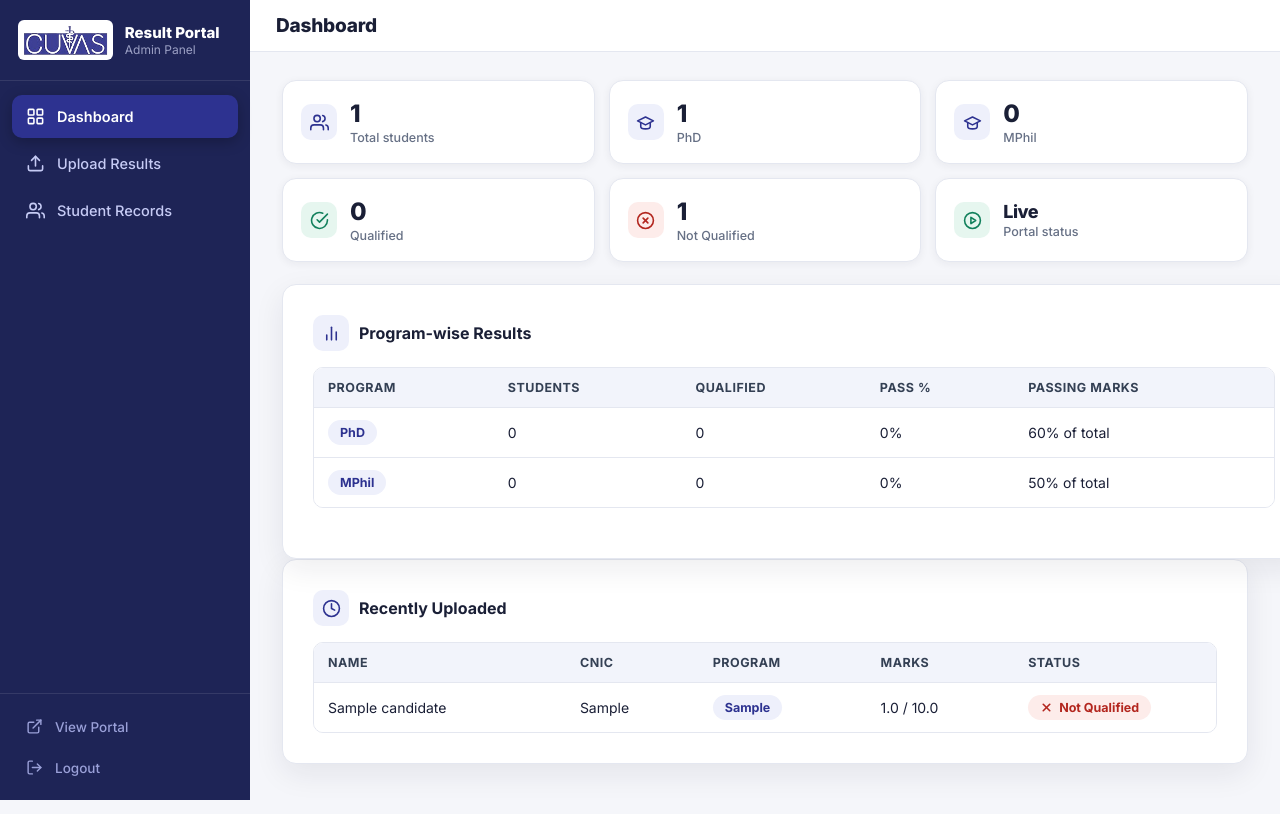
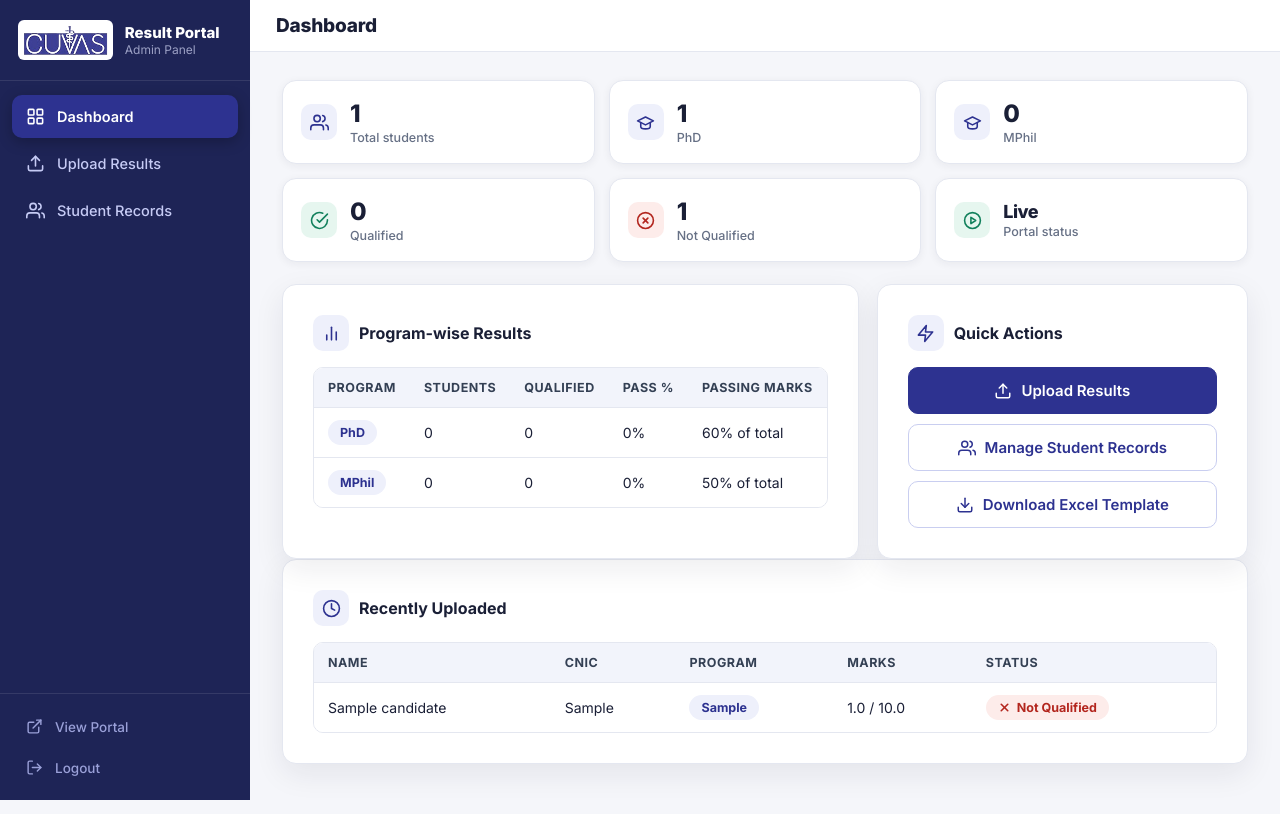
Before and after one commit to uzairareeb/cuvas-result-portal, a Flask app: page /admin/dashboard in a window 1280 px wide; the page is wider, and only the part inside the window is pictured. Run offline with Flask 3, Linux system fonts and the light colour scheme; the visitor is signed in with stand-in values (Sample User, id 1); data comes from the database, SQL or seed files in the repository; tables that the repository leaves empty hold one stand-in row (values such as "Sample post"); some libraries are stand-ins or nearby versions.

Commit message:
Fix result card table width (scope min-width to records table only)

```diff
--- a/static/css/style.css
+++ b/static/css/style.css
@@ -139,7 +139,8 @@ label.f-label { display: block; font-size: 13.5px; font-weight: 600; margin-bott
 
 /* ---------- admin: table ---------- */
 .table-wrap { overflow-x: auto; border: 1px solid var(--line); border-radius: 10px; max-height: 70vh; overflow-y: auto; }
-table { width: 100%; border-collapse: collapse; font-size: 14px; background: #fff; min-width: 960px; }
+table { width: 100%; border-collapse: collapse; font-size: 14px; background: #fff; }
+.table-wide table { min-width: 960px; }
 th { background: #f2f4fb; color: #344054; text-align: left; font-weight: 700; font-size: 12.5px; text-transform: uppercase; letter-spacing: .5px; position: sticky; top: 0; z-index: 2; box-shadow: 0 1px 0 var(--line); }
 th, td { padding: 12px 14px; border-bottom: 1px solid var(--line); white-space: nowrap; }
 tr:last-child td { border-bottom: none; }
```
